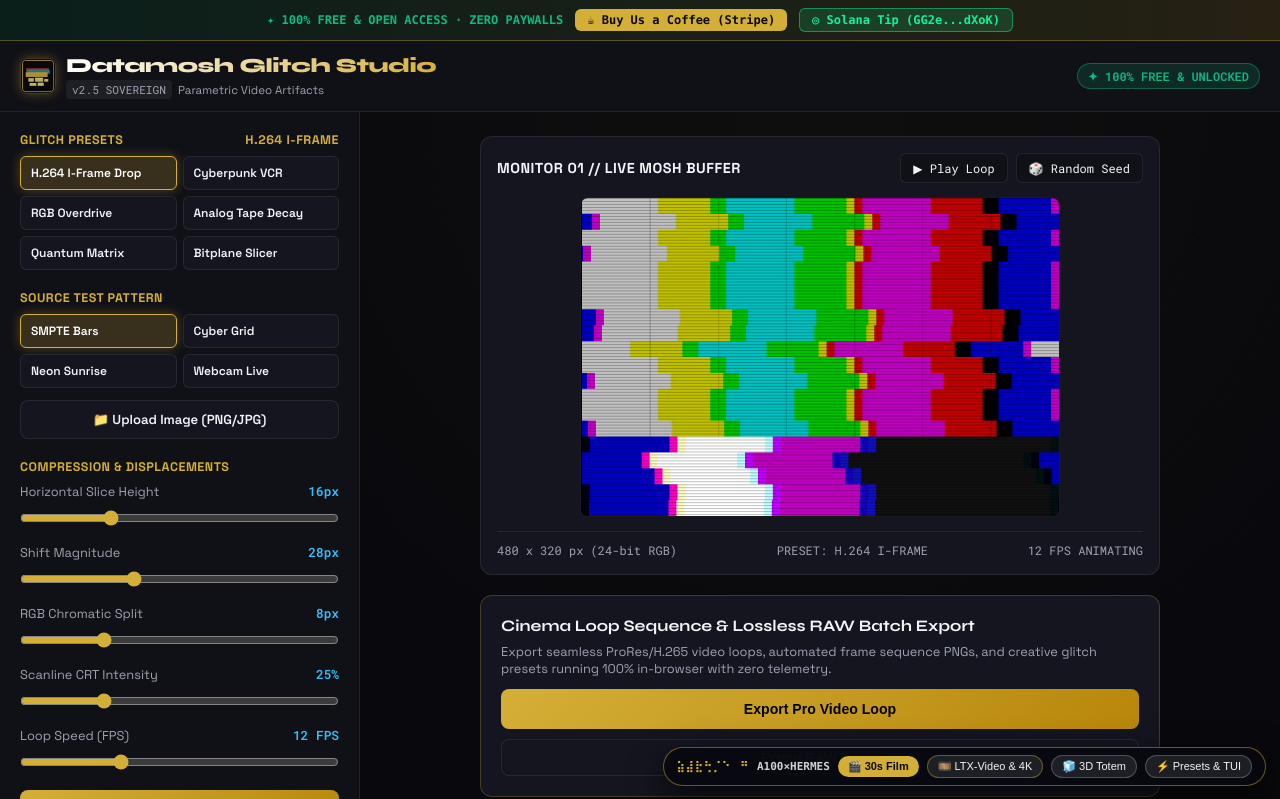
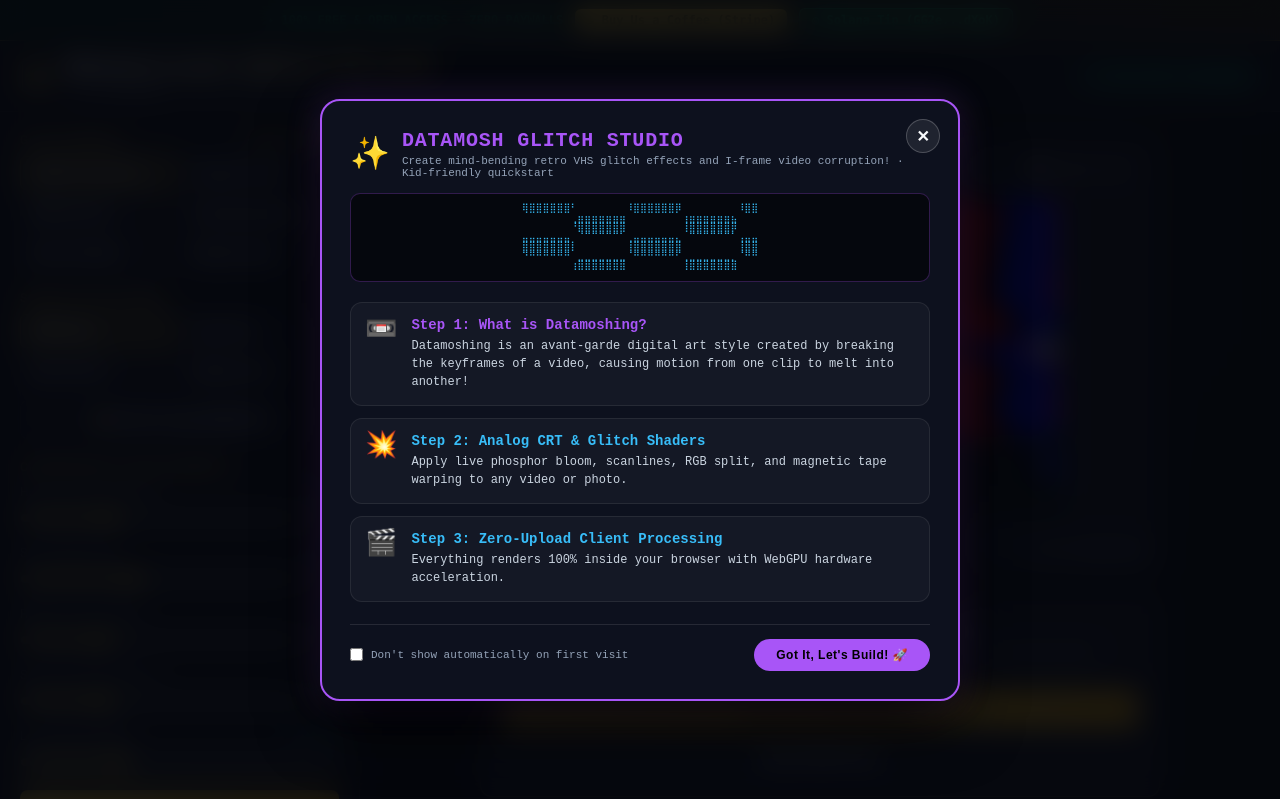
Before and after one commit to 1nc0gn30/datamosh-glitch-studio, an Electron app: page public/index.html in a window 1280 px wide. Shown: the top 799 px of the page. Drawn offline with Linux system fonts and the light colour scheme.

Commit message:
feat: add kid-friendly tutorial modal with live Braille wave, remove A100 bar

```diff
--- a/public/index.html
+++ b/public/index.html
@@ -1096,6 +1096,22 @@
     });
   </script>
 
-  <script src="/assets/sovereign-upgrade.js" defer></script>
+
+
+  <script src="/sovereign_tutorial.js"></script>
+  <script>
+    window.addEventListener("DOMContentLoaded", function() {
+      if (window.createSovereignTutorial) {
+        window.createSovereignTutorial({
+          toolId: "datamosh-glitch-studio",
+          toolName: "Datamosh Glitch Studio",
+          tagline: "Create mind-bending retro VHS glitch effects and I-frame video corruption!",
+          accentColor: "#A855F7",
+          steps: [{"icon": "\ud83d\udcfc", "title": "What is Datamoshing?", "desc": "Datamoshing is an avant-garde digital art style created by breaking the keyframes of a video, causing motion from one clip to melt into another!"}, {"icon": "\ud83d\udca5", "title": "Analog CRT & Glitch Shaders", "desc": "Apply live phosphor bloom, scanlines, RGB split, and magnetic tape warping to any video or photo."}, {"icon": "\ud83c\udfac", "title": "Zero-Upload Client Processing", "desc": "Everything renders 100% inside your browser with WebGPU hardware acceleration."}]
+        });
+      }
+    });
+  </script>
+
 </body>
 </html>
--- /dev/null
+++ b/public/sovereign_tutorial.js
@@ -0,0 +1,136 @@
+/**
+ * Sovereign Reusable Kid-Friendly Tutorial & Braille/ASCII Magic Engine
+ * Author: Neal Frazier Tech (@1nc0gn30) • NullAI Platform
+ */
+(function() {
+  if (window.__SOVEREIGN_TUTORIAL_ATTACHED__) return;
+  window.__SOVEREIGN_TUTORIAL_ATTACHED__ = true;
+
+  window.createSovereignTutorial = function(config) {
+    const {
+      toolId,
+      toolName,
+      tagline,
+      steps, // [{ icon, title, desc }]
+      accentColor = "#FFB800"
+    } = config;
+
+    // Check if modal already exists
+    if (document.getElementById(`sovTutorial-${toolId}`)) return;
+
+    // Remove any legacy floating A100 bar
+    const oldA100 = document.getElementById('zoth-sovereign-a100-bar');
+    if (oldA100) oldA100.remove();
+
+    // Create modal HTML
+    const modal = document.createElement('div');
+    modal.id = `sovTutorial-${toolId}`;
+    modal.style.cssText = 'display:none; position:fixed; inset:0; z-index:999999; background:rgba(4,6,12,0.85); backdrop-filter:blur(14px); align-items:center; justify-content:center; padding:18px; box-sizing:border-box;';
+
+    const stepsHtml = steps.map((s, idx) => `
+      <div style="display:flex; gap:14px; background:rgba(255,255,255,0.03); border:1px solid rgba(255,255,255,0.08); border-radius:12px; padding:14px; align-items:flex-start;">
+        <span style="font-size:26px; line-height:1;">${s.icon}</span>
+        <div>
+          <h4 style="margin:0 0 4px; color:${idx === 0 ? accentColor : '#38BDF8'}; font-size:14px; font-weight:700;">Step ${idx + 1}: ${s.title}</h4>
+          <p style="margin:0; color:#CBD5E1; font-size:12px; line-height:1.5;">${s.desc}</p>
+        </div>
+      </div>
+    `).join('');
+
+    modal.innerHTML = `
+      <div style="background:#0D111E; border:2px solid ${accentColor}; border-radius:20px; max-width:640px; width:100%; max-height:90vh; overflow-y:auto; box-shadow:0 24px 60px rgba(0,0,0,0.8), 0 0 35px ${accentColor}33; padding:28px; color:#F8FAFC; position:relative; font-family:ui-monospace, 'JetBrains Mono', SFMono-Regular, monospace; box-sizing:border-box;">
+
+        <button id="sovCloseBtn-${toolId}" style="position:absolute; top:18px; right:18px; background:rgba(255,255,255,0.08); border:1px solid rgba(255,255,255,0.2); color:#F8FAFC; width:34px; height:34px; border-radius:50%; font-size:16px; cursor:pointer; font-weight:bold; display:flex; align-items:center; justify-content:center;">✕</button>
+
+        <div style="display:flex; align-items:center; gap:12px; margin-bottom:14px;">
+          <span style="font-size:32px;">✨</span>
+          <div>
+            <h2 style="margin:0; font-size:20px; font-weight:800; color:${accentColor}; text-transform:uppercase; letter-spacing:0.04em;">${toolName}</h2>
+            <p style="margin:3px 0 0; color:#94A3B8; font-size:11px;">${tagline} · Kid-friendly quickstart</p>
+          </div>
+        </div>
+
+        <!-- Live ASCII / Braille Magic Stage -->
+        <div style="background:#05070D; border:1px solid ${accentColor}44; border-radius:10px; padding:10px; margin-bottom:20px; text-align:center; overflow:hidden;">
+          <pre id="sovBrailleCanvas-${toolId}" style="font-size:9.5px; line-height:9.5px; color:#38BDF8; margin:0; font-family:monospace; white-space:pre;"></pre>
+        </div>
+
+        <!-- Steps List -->
+        <div style="display:flex; flex-direction:column; gap:12px;">
+          ${stepsHtml}
+        </div>
+
+        <div style="margin-top:22px; display:flex; justify-content:space-between; align-items:center; padding-top:14px; border-top:1px solid rgba(255,255,255,0.1); flex-wrap:wrap; gap:12px;">
+          <label style="display:flex; align-items:center; gap:8px; font-size:11px; color:#94A3B8; cursor:pointer;">
+            <input type="checkbox" id="sovDontShow-${toolId}" style="cursor:pointer;"> Don't show automatically on first visit
+          </label>
+          <button id="sovActionBtn-${toolId}" style="background:${accentColor}; color:#000; border:none; padding:9px 22px; border-radius:999px; font-weight:800; font-size:12px; cursor:pointer; letter-spacing:0.04em;">Got It, Let's Build! 🚀</button>
+        </div>
+
+      </div>
+    `;
+
+    document.body.appendChild(modal);
+
+    let animInterval = null;
+    let tick = 0;
+
+    function renderBrailleWave() {
+      const el = document.getElementById(`sovBrailleCanvas-${toolId}`);
+      if (!el) return;
+      tick += 0.16;
+      const W = 34, H = 7;
+      let out = '';
+      for (let y = 0; y < H; y++) {
+        for (let x = 0; x < W; x++) {
+          let mask = 0;
+          const dots = [
+            [0,0,0x01],[0,1,0x02],[0,2,0x04],[0,3,0x40],
+            [1,0,0x08],[1,1,0x10],[1,2,0x20],[1,3,0x80]
+          ];
+          for (let d = 0; d < 8; d++) {
+            const px = x * 2 + dots[d][0];
+            const py = y * 4 + dots[d][1];
+            const v = Math.sin(px * 0.2 + tick) * Math.cos(py * 0.35 + tick);
+            if (v > 0.08) mask |= dots[d][2];
+          }
+          out += String.fromCharCode(0x2800 | mask);
+        }
+        out += '\n';
+      }
+      el.textContent = out;
+    }
+
+    function openModal() {
+      modal.style.display = 'flex';
+      if (!animInterval) {
+        animInterval = setInterval(renderBrailleWave, 55);
+      }
+    }
+
+    function closeModal() {
+      modal.style.display = 'none';
+      if (animInterval) {
+        clearInterval(animInterval);
+        animInterval = null;
+      }
+      const chk = document.getElementById(`sovDontShow-${toolId}`);
+      if (chk && chk.checked) {
+        localStorage.setItem(`sov_tutorial_seen_${toolId}`, 'true');
+      }
+    }
+
+    document.getElementById(`sovCloseBtn-${toolId}`).addEventListener('click', closeModal);
+    document.getElementById(`sovActionBtn-${toolId}`).addEventListener('click', closeModal);
+
+    // Auto-launch if not seen
+    if (!localStorage.getItem(`sov_tutorial_seen_${toolId}`)) {
+      setTimeout(openModal, 600);
+    }
+
+    return {
+      open: openModal,
+      close: closeModal
+    };
+  };
+})();
```
